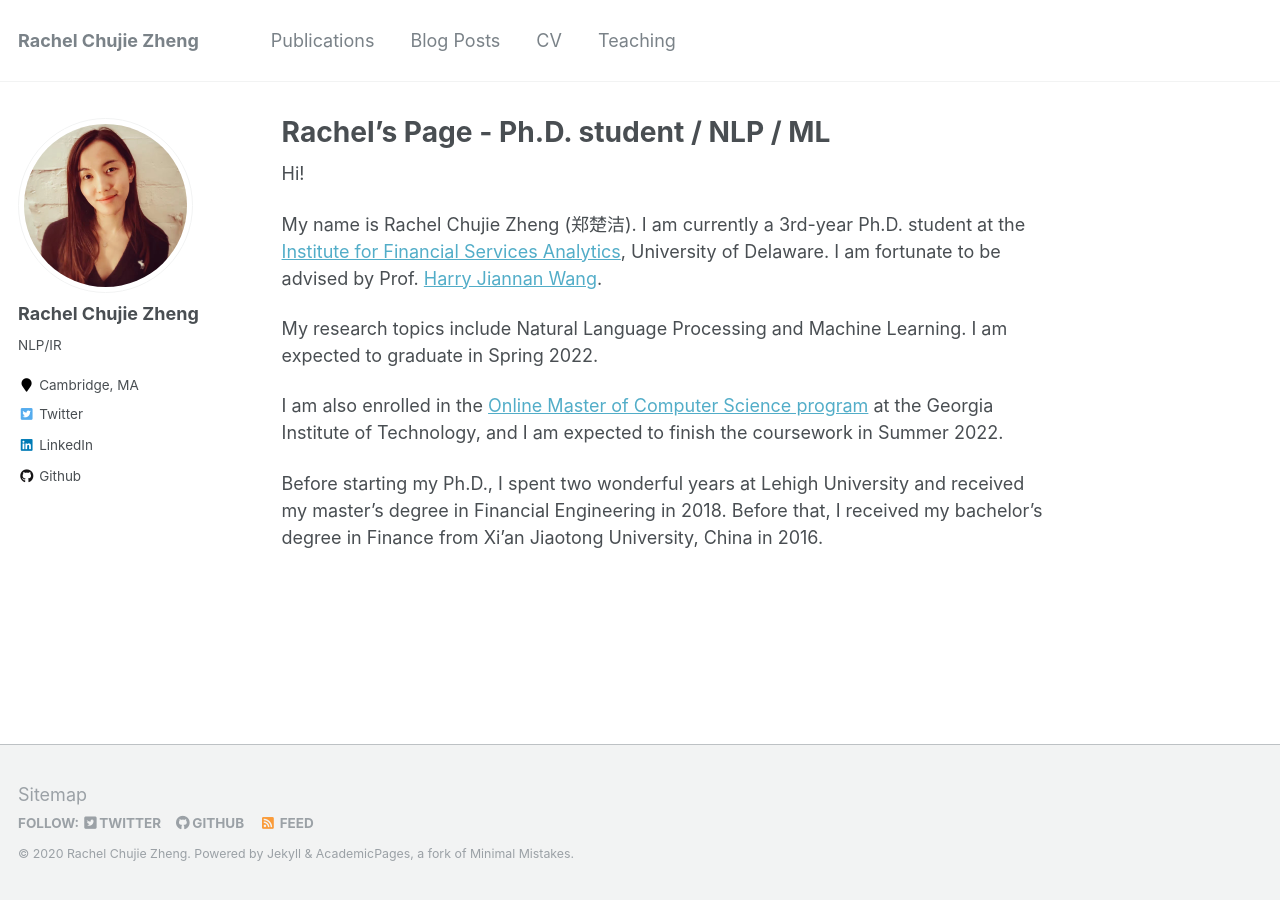
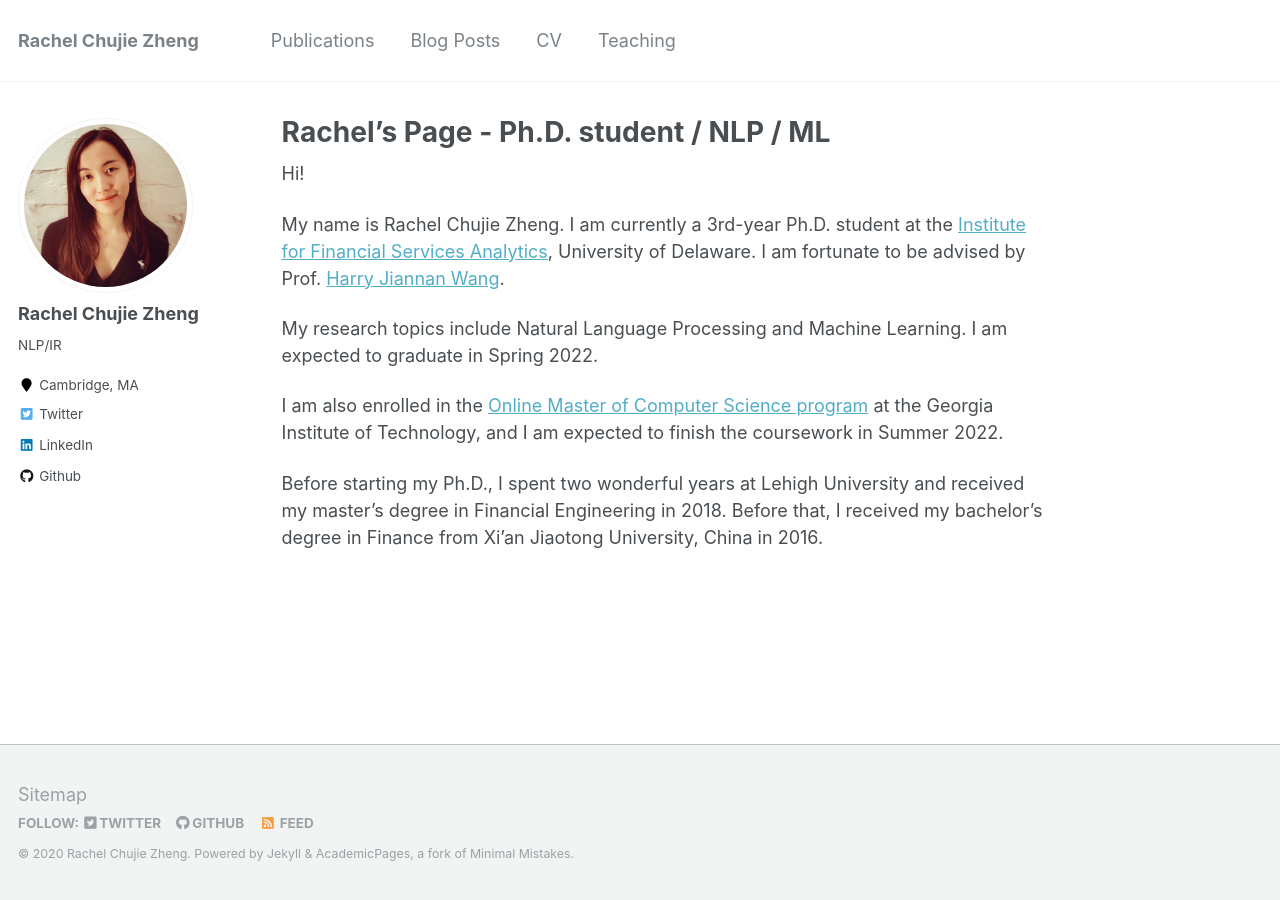
Before and after one commit to chz816/chz816.github.io, a Jekyll site: the page built from _pages/about.md, in a window 1280 px wide. Built offline with Jekyll 4.4.1, drawn with Linux system fonts in a browser that asks for light colours.

```diff
--- a/_pages/about.md
+++ b/_pages/about.md
@@ -10,7 +10,7 @@ redirect_from:
 
 Hi!
 
-My name is Rachel Chujie Zheng (郑楚洁). I am currently a 3rd-year Ph.D. student at the [Institute for Financial Services Analytics](https://lerner.udel.edu/centers/institute-for-financial-services-analytics/), University of Delaware. I am fortunate to be advised by Prof. [Harry Jiannan Wang](https://lerner.udel.edu/faculty-staff-directory/jiannan-harry-wang/).
+My name is Rachel Chujie Zheng. I am currently a 3rd-year Ph.D. student at the [Institute for Financial Services Analytics](https://lerner.udel.edu/centers/institute-for-financial-services-analytics/), University of Delaware. I am fortunate to be advised by Prof. [Harry Jiannan Wang](https://lerner.udel.edu/faculty-staff-directory/jiannan-harry-wang/).
 
 My research topics include Natural Language Processing and Machine Learning. I am expected to graduate in Spring 2022.
 
```
Also changed, not shown: _publications/2020-10-20-taas.md (added, +17 -0 lines).
